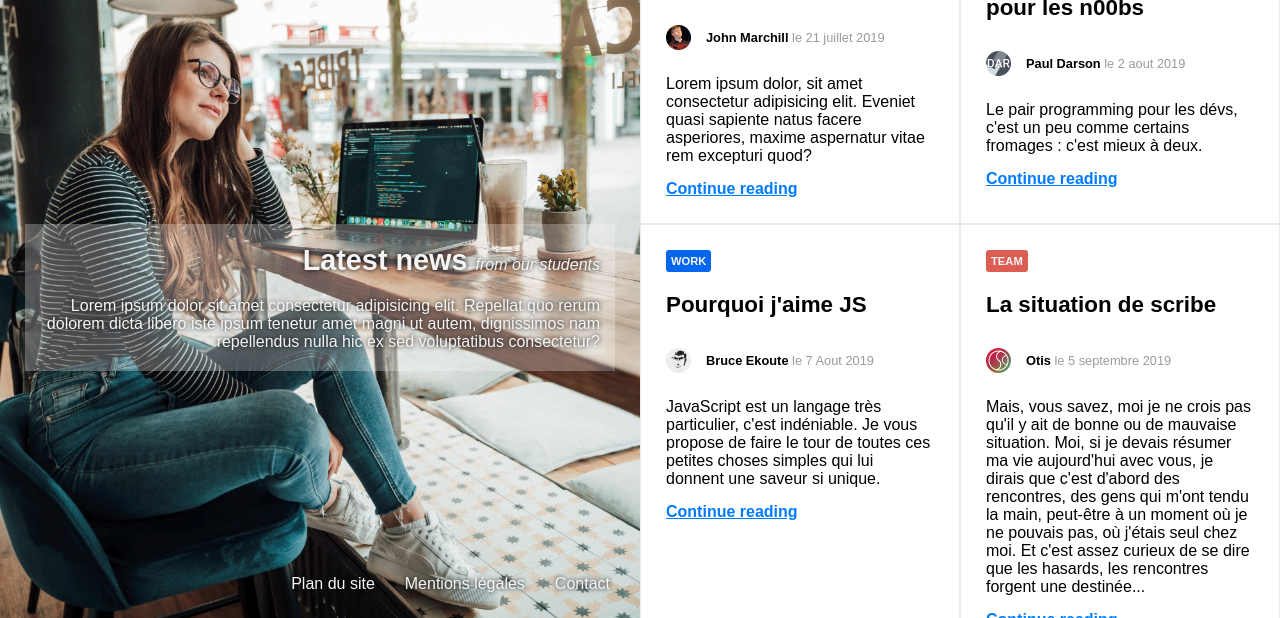
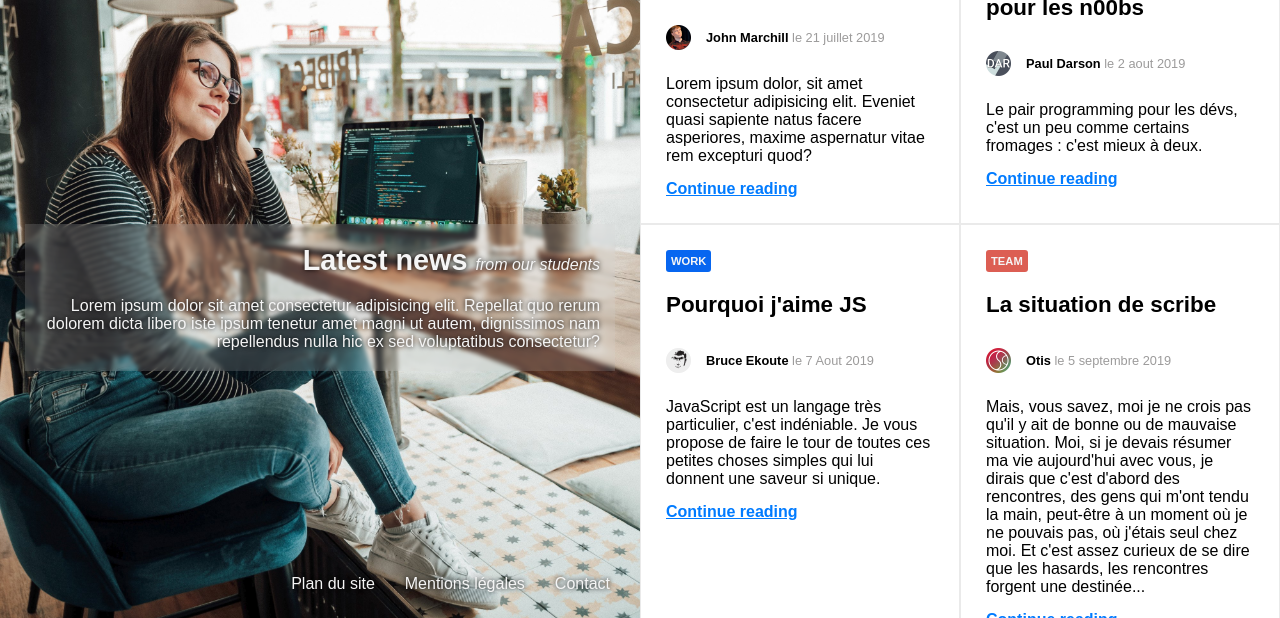
Before and after one commit to WilliamDelepierre/oNews, a plain HTML site: page index.html in a window 1280 px wide. Shown: the part 182-800 px from the top of the page. Drawn offline with Linux system fonts and the light colour scheme.

Commit message:
blur news

```diff
--- a/style.css
+++ b/style.css
@@ -44,7 +44,8 @@ body {
 
 .news {
   color: whitesmoke;
-  background-color: #f9f9f946;
+  background-color: #d6d6d62c;
+  backdrop-filter: blur(2px);
   text-align: right;
   align-self: center;
   padding: 20px 15px;
```
